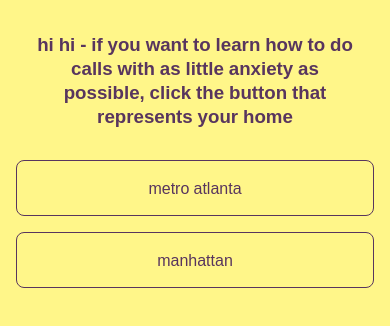
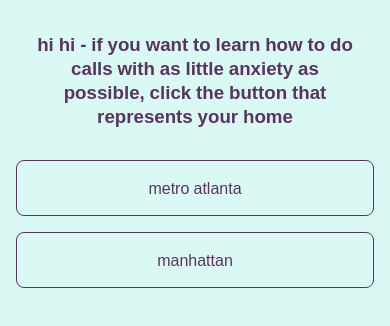
Before and after one commit to nishatfiroj/call-your-reps, a Next.js app: page / in a window 390 px wide. Shown: the top 326 px of the page. Built offline with nearby package versions, Linux system fonts and the light colour scheme.

Commit message:
omg that yello looks so ugly on mobile maybe blue will look better

```diff
--- a/src/app/globals.css
+++ b/src/app/globals.css
@@ -87,7 +87,7 @@ body {
 
 body {
   color: rgb(var(--foreground-rgb));
-  background-color: #fff689;
+  background-color: #dbf9f4;
 }
 
 a {
```
